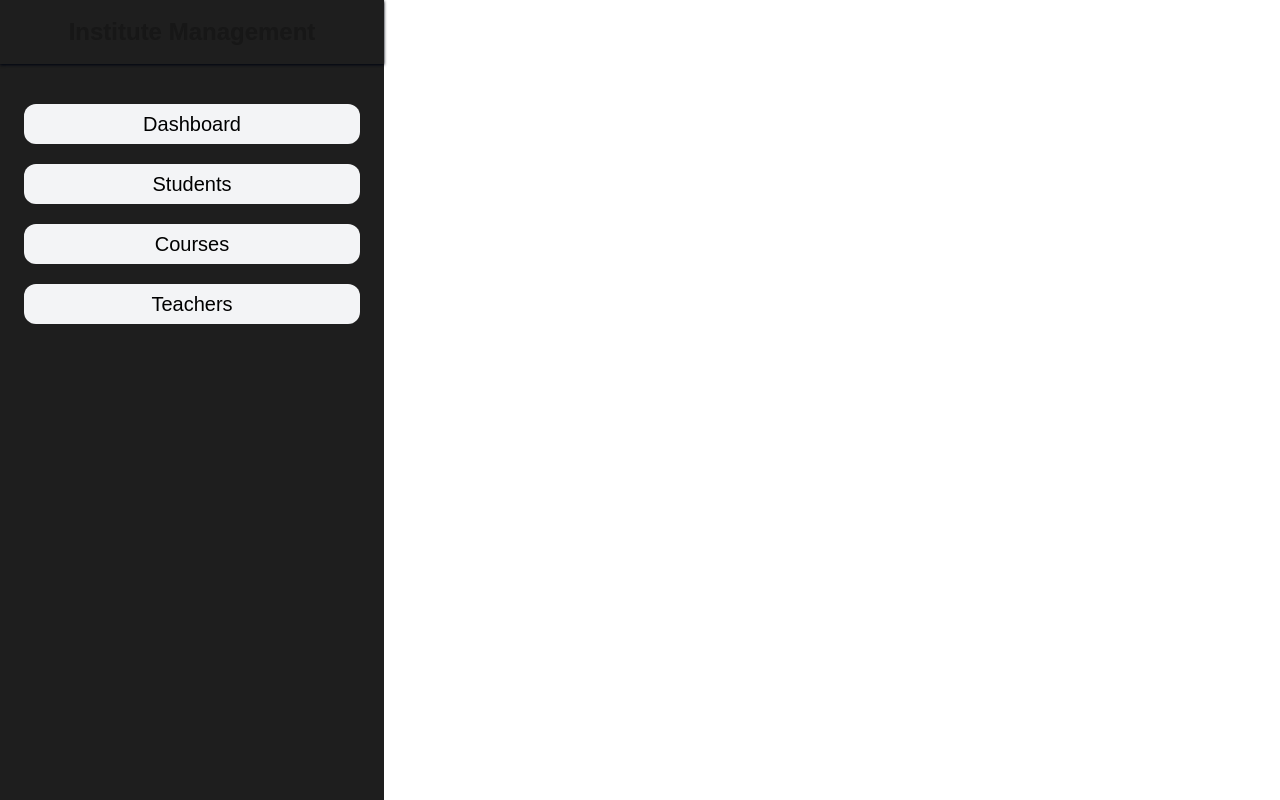
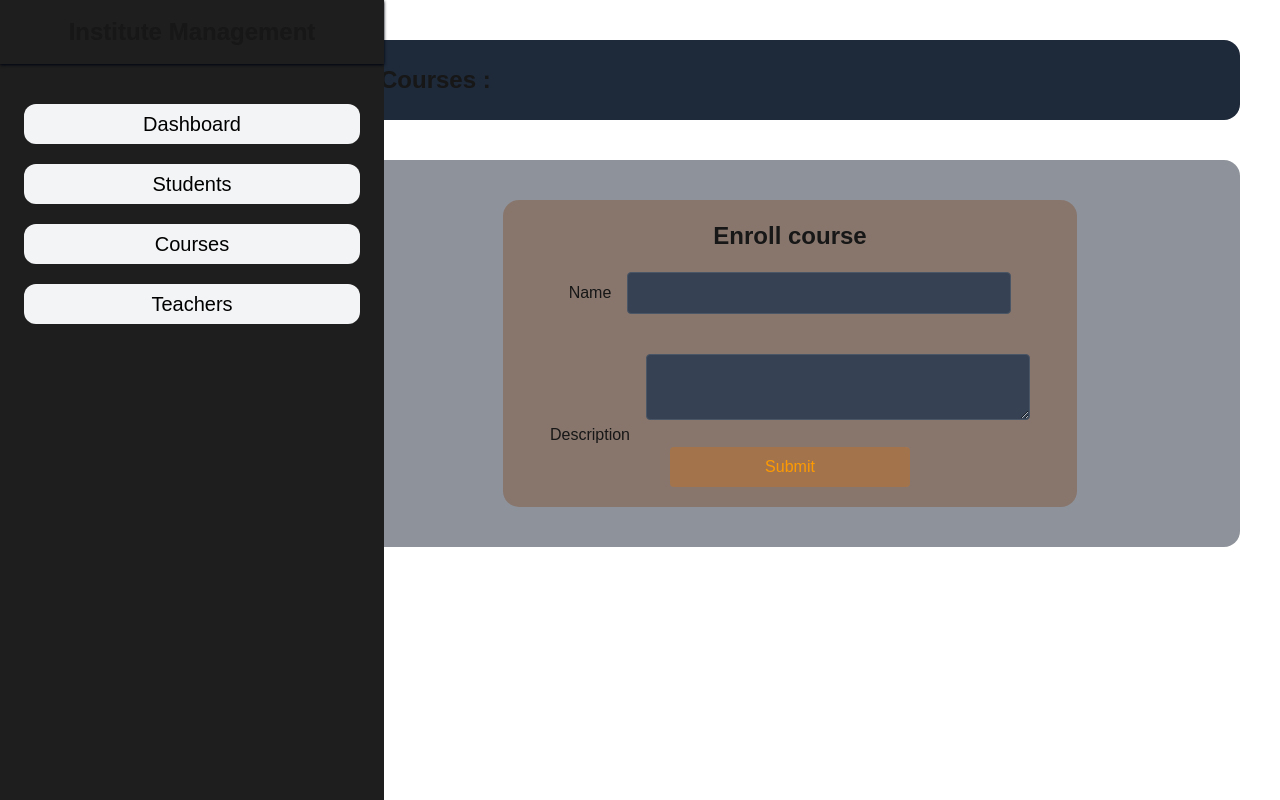
Before and after one commit to hshaharia064/institute_management, a Next.js app: page /courses in a window 1280 px wide. Built offline with nearby package versions, Linux system fonts and the light colour scheme.

Commit message:
api created for adding the student

```diff
--- a/app/api/courses/route.js
+++ b/app/api/courses/route.js
@@ -19,3 +19,30 @@ export async function GET(){
 
     }
 }
+
+
+
+
+export async function POST(request){
+    try{
+        const body = await request.json()
+        const {name, description} = body
+
+        const [result] = await pool.query('INSERT INTO courses (name, description) VALUES (name, description)', [name, description])
+
+        return NextResponse.json(
+            {message : 'Course added successfully'},
+            {status : 200}
+        )
+
+
+        }catch(error){
+
+        return NextResponse.json(
+            {message : 'Unable to add course'},
+            {status : 500}
+        )
+
+    }
+
+    }
--- a/app/api/students/route.js
+++ b/app/api/students/route.js
@@ -22,3 +22,31 @@ export async function GET(){
 
     }
 }
+
+
+
+
+export async function POST(request){
+    try{
+        const body = await request.json()
+        const {name, email, age} = body
+        // const ageInt = parseInt(age)
+
+        const [result] = await pool.query('INSERT INTO users (name, email, age) VALUES (?, ?, ?)', [name, email, age])
+
+        return NextResponse.json(
+            {message : 'student added'},
+            {status : 200}
+        )
+
+
+
+    }catch(error){
+        return NextResponse.json(
+            {message : 'Failed to add data'},
+            {status : 500}
+        )
+
+
+    }
+}
--- a/app/courses/page.js
+++ b/app/courses/page.js
@@ -1,10 +1,23 @@
 
-
+import { courseField } from '@/config'
+import DisplayData from '@/components/DisplayData'
 import React from 'react'
 
 const courses = () => {
+
   return (
-    <div className='p-10'>courses</div>
+    <div className='p-10'>
+      <div className=' w-[75%] rounded-2xl ml-auto h-20 flex items-center px-10 mb-10 bg-gray-800'>
+          <p className='text-2xl font-semibold'>Courses :</p>
+      </div>
+
+
+      <div className=' w-[75%] rounded-2xl ml-auto min-h-20  flex items-center justify-center py-10  px-10 bg-gray-800/50'>
+
+      <DisplayData title={'Enroll course'}  apiEndPoint={'api/courses'} fields={courseField}/>
+      </div>
+
+    </div>
   )
 }
 
--- a/app/students/page.js
+++ b/app/students/page.js
@@ -1,11 +1,37 @@
+
+
+import DisplayData from '@/components/DisplayData'
+import React from 'react'
+import { studentField } from '@/config'
+import DashCard from '@/components/DashCard'
+
+const students = () => {
+  return (
+     <div className='p-10'>
+                   <div className=' w-[75%] rounded-2xl ml-auto h-20 mb-20 flex items-center px-10 bg-gray-800'>
+                           <p className='text-2xl font-semibold'>Students </p>
+                   </div>
 
 
 
-import React from 'react'
+                <div className=' w-[75%] rounded-2xl ml-auto min-h-20  flex items-center justify-center py-10  px-10 bg-gray-800/50'>
 
-const students = () => {
-  return (
-    <div className='p-10'>students</div>
+
+                    <DisplayData title={'Enroll students'} fields={studentField} apiEndPoint={'api/students'}/>
+
+                </div>
+
+            <div className='w-[75%] mt-10 ml-auto' >
+
+                <DashCard title={'Students : '} apiEndPoint={'/api/students'} header_1={'Name'} header_2={'Email'}/>
+            </div>
+
+
+
+
+
+
+    </div>
   )
 }
 
--- a/components/DashCard.js
+++ b/components/DashCard.js
@@ -59,12 +59,12 @@ const DashCard = ({title, apiEndPoint, header_1, header_2}) => {
 
   return (
 
-    <div className='h-72 border border-gray-400/30 rounded-2xl bg-gray-800 p-5 overflow-hidden'>
-                <p className='text-xl font-semibold'>{title}</p>
+    <div className='h-72 border border-gray-400/30 rounded-2xl bg-gray-800/50 p-5 overflow-hidden'>
+                <p className='text-xl font-semibold mb-5'>{title}</p>
 
                 <div className='h-52 p-5 w-full overflow-y-scroll border bg-gray-950 border-gray-700/40 rounded-2xl'>
                 {loading ? (
-                  <span className='animate-pulse'>Loading.....</span>
+                  <span className='animate-pulse text-3xl'>Loading.....</span>
                 ) : error ? (
                   <div className='text-red-500/50'>Error : {error}</div>
                 ) : data.length == 0 ?  (
@@ -79,7 +79,7 @@ const DashCard = ({title, apiEndPoint, header_1, header_2}) => {
                   {
 
                     data.map((d)=>(
-                      <div key={d.id} className='flex justify-between '>
+                      <div key={d.id} className='flex justify-between bg-gray-500/20 px-3 rounded-xl mb-5 py-3 '>
                         <div className='w-[30%] overflow-ellipsis gap-5 flex flex-col'>
                             <p >{d.id}. {d.name}</p>
 
--- /dev/null
+++ b/components/DisplayData.js
@@ -0,0 +1,122 @@
+'use client'
+
+import React, { useEffect, useState } from 'react'
+
+const DisplayData = ({title, fields, apiEndPoint}) => {
+
+    const [formData, setFormData] = useState({})
+    const [loading, setLoading] = useState(false)
+    const [error, setError] = useState(null)
+    const [success, setSuccess] = useState(null)
+
+
+    const handleChange = (e)=>{
+      setFormData({...formData, [e.target.name] : e.target.value})
+
+    }
+
+
+    const handleSubmit = async (e)=>{
+      e.preventDefault()
+      setLoading(true)
+      setError(null)
+      setFormData({})
+      setSuccess(null)
+
+      console.log(formData, 'this is form data');
+
+      try{
+
+        const response = await fetch(apiEndPoint,{
+          method : 'POST',
+          headers : {
+            'Content-Type' : 'application/json'
+          },
+          body : JSON.stringify(formData)
+        })
+
+        if(!response.ok){
+          throw new Error('Failed to add data')
+        }
+
+        const result = 'Result of post req from displaydata :'
+
+        console.log('Post request result : ', result);
+
+        setSuccess('Data added successfully')
+        setFormData({})
+
+
+
+
+      }catch(error){
+        console.error(error.message, error.status)
+
+
+
+      }finally{
+
+        setLoading(false)
+
+      }
+    }
+
+
+
+
+
+
+  return (
+    <div className='min-w-[70%]  bg-amber-900/30 rounded-2xl px-5 py-5'>
+          <div className='text-center'>
+                  <p className='text-2xl font-semibold'>{title}</p>
+                  <div>
+                          <form onSubmit={handleSubmit}>
+                                  {fields.map((field)=>(
+
+                                            <div key={field.name} className='pt-5'>
+
+                                                    <label className='mb-3 mr-4'>{field.label}</label>
+
+                                                    {field.type === 'textarea' ? (
+                                                      <textarea
+                                                                name={field.name}
+                                                                value={formData[field.name] || ''}
+                                                                onChange={handleChange}
+                                                                className='p-2 rounded w-96 outline-0 bg-gray-700 mb-5 border border-gray-600'></textarea>
+                                                    ) :
+                                                    (
+                                                      <input type={field.type}
+                                                              name={field.name}
+                                                              value={formData[field.name] || ''}
+                                                              onChange={handleChange}
+                                                              className='p-2 rounded w-96 outline-0 bg-gray-700 mb-5 border border-gray-600' />
+                                                    )}
+                                            </div>
+
+                                  ))}
+
+                                  <button type='submit'
+                                          disabled={loading}
+                                          className='px-6 w-60 py-2 rounded text-amber-500 bg-amber-600/30 hover:bg-amber-500/70'>
+
+                                            {loading ? 'Submitting' : 'Submit'}
+
+                                  </button>
+                                            {error &&
+                                                  <p>{error}</p>
+                                            }
+                                            {success &&
+                                                      <p>{success}</p>
+                                                      }
+
+
+
+                          </form>
+                  </div>
+          </div>
+    </div>
+  )
+}
+
+export default DisplayData
--- /dev/null
+++ b/config.js
@@ -0,0 +1,21 @@
+
+
+export const studentField = [
+    {name : 'name', label : 'Name', type : 'text'},
+    {name : 'email', label : 'Email', type : 'email' },
+    {name : 'age', label : 'Age', type : 'number'}
+];
+
+
+export const teacherField = [
+    {name : 'name', label : 'Name', type : 'text'},
+    {name : 'email', label : 'Email', type : 'email'},
+
+];
+
+
+
+export const courseField = [
+    {name : 'name', label : 'Name', type : 'text'},
+    {name : 'description', label : 'Description', type : 'textarea'}
+]
```
